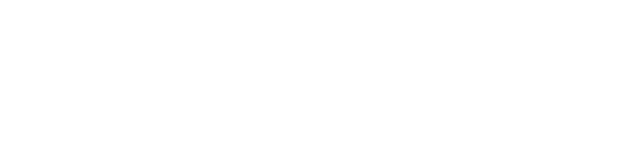
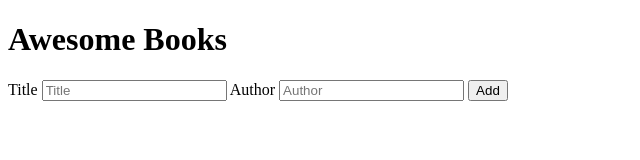
Before and after one commit to mulugithub/Awesome_Books, a plain HTML site: page index.html in a window 1280 px wide. Shown: the whole page, without its empty margins (0-640 px from the left). Drawn offline with Linux system fonts and the light colour scheme.

Commit message:
Add html elements

```diff
--- a/index.html
+++ b/index.html
@@ -8,6 +8,17 @@
 </head>
 <body>
 
+
+
+    <h1>Awesome Books</h1>
+ <form>
+    <label for="book-title">Title</label>
+    <input type="text" id="book-title" placeholder="Title" required>
+
+    <label for="book-author">Author</label>
+    <input type="text" id="book-author" placeholder="Author" required>
+    <button type="submit">Add</button>
+ </form>
 <script src="./scripts.js"></script>
 </body>
 </html>
```
